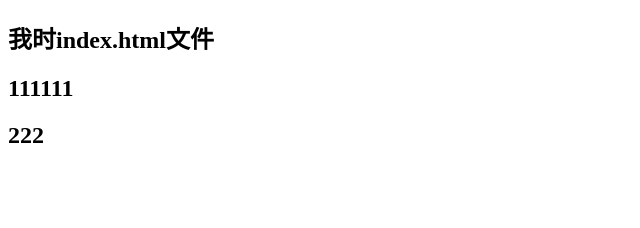
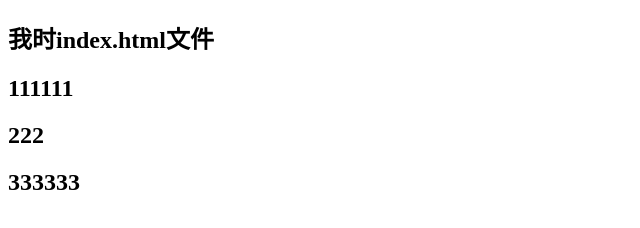
Before and after one commit to coder-lhq/git-demo, a plain HTML site: page index.html in a window 1280 px wide. Shown: the whole page, without its empty margins (0-640 px from the left). Drawn offline with Linux system fonts and the light colour scheme.

Commit message:
A的第四次提交

```diff
--- a/index.html
+++ b/index.html
@@ -10,5 +10,6 @@
   <h2>我时index.html文件</h2>
   <h2>111111</h2>
   <h2>222</h2>
+  <h2>333333</h2>
 </body>
 </html>
```
